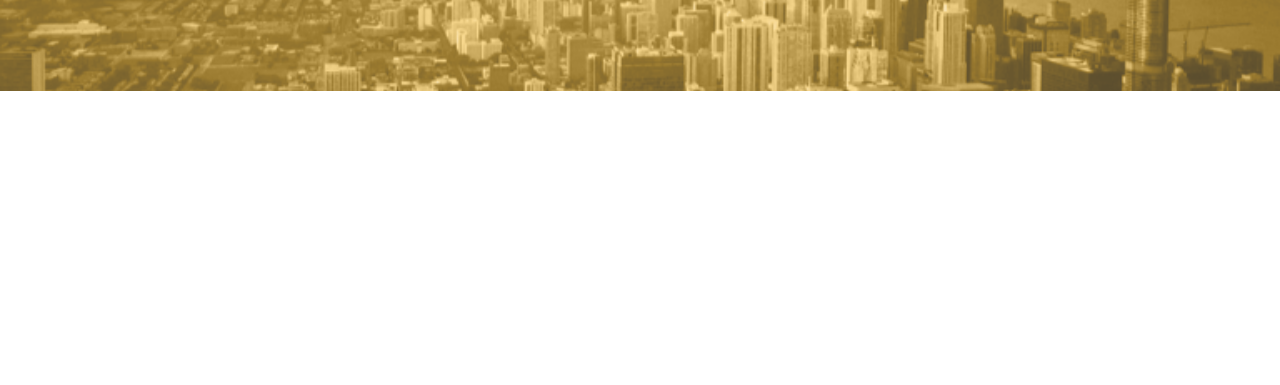
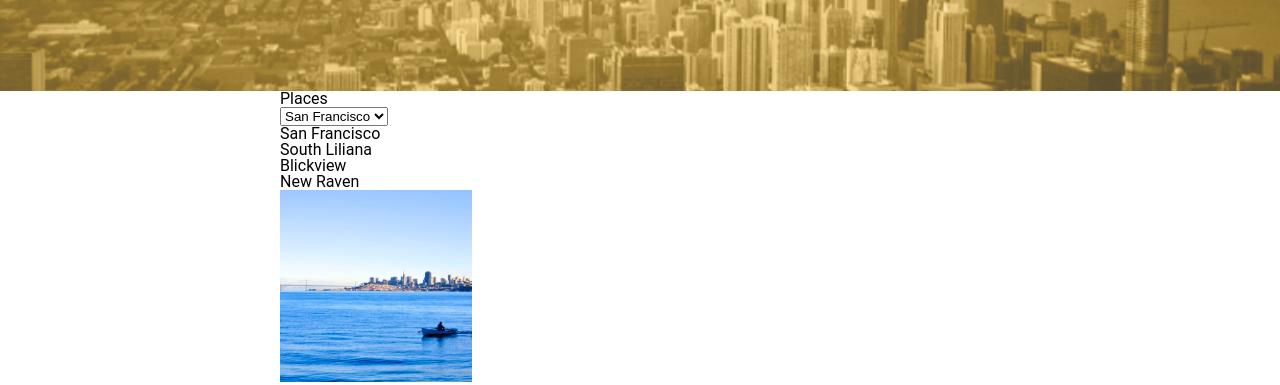
Before and after one commit to TienNguyenDinh/training-html-css, a website built with Parcel: page practice-two/src/index.html in a window 1280 px wide. Shown: the part 539-924 px from the top of the page. Before the commit the page ends 800 px from the top, so only its background shows below. Built offline with nearby package versions, Linux system fonts and the light colour scheme.

Commit message:
feat(view/main): add places section and its images

```diff
--- /dev/null
+++ b/practice-two/src/components/sections/places.html
@@ -0,0 +1,34 @@
+<section class="places-section">
+  <div class="container places-container">
+    <h2 class="places-heading">Places</h2>
+
+    <select name="location" class="select-places-locations">
+      <option value="san-francisco">San Francisco</option>
+      <option value="south-liliana">South Liliana</option>
+      <option value="blickview">Blickview</option>
+      <option value="new raven">New Raven</option>
+    </select>
+
+    <ul class="list-places-locations">
+      <li>San Francisco</li>
+      <li>South Liliana</li>
+      <li>Blickview</li>
+      <li>New Raven</li>
+    </ul>
+
+    <ul class="places-images">
+      <li>
+        <img
+          class="img"
+          srcset=
+            "assets/images/places-images/city-skyline-116x116.png 116w,
+            assets/images/places-images/city-skyline-300x300.png 300w"
+          sizes=
+            "(min-width: 768px) 192px,
+            (min-width: 800px) 300px,
+            116px"
+     alt="Image 1">
+      </li>
+    </ul>
+  </div>
+</section>
--- a/practice-two/src/index.html
+++ b/practice-two/src/index.html
@@ -12,6 +12,7 @@
   <include src="components/layouts/header.html"></include>
   <main class="main-content">
     <include src="components/sections/hero.html"></include>
+    <include src="components/sections/places.html"></include>
   </main>
 </body>
 
```
Also changed, not shown: practice-two/src/assets/images/places-images/city-skyline-116x116.png (added), practice-two/src/assets/images/places-images/city-skyline-192x192.png (added), practice-two/src/assets/images/places-images/city-skyline-300x300.png (added), practice-two/src/assets/images/places-images/foggy-golden-gate-bridge-116x116.png (added), practice-two/src/assets/images/places-images/foggy-golden-gate-bridge-192x192.png (added), practice-two/src/assets/images/places-images/foggy-golden-gate-bridge-300x300.png (added), practice-two/src/assets/images/places-images/golden-gate-bridge-overview-116x116.png (added), practice-two/src/assets/images/places-images/golden-gate-bridge-overview-192x192.png (added), practice-two/src/assets/images/places-images/golden-gate-bridge-overview-300x300.png (added), practice-two/src/assets/images/places-images/golden-gate-bridge-scenic-view-116x116.png (added), practice-two/src/assets/images/places-images/golden-gate-bridge-scenic-view-192x192.png (added), practice-two/src/assets/images/places-images/golden-gate-bridge-scenic-view-300x300.png (added), practice-two/src/assets/images/places-images/misty-golden-gate-bridge-116x116.png (added), practice-two/src/assets/images/places-images/misty-golden-gate-bridge-192x192.png (added), 4 more files.
